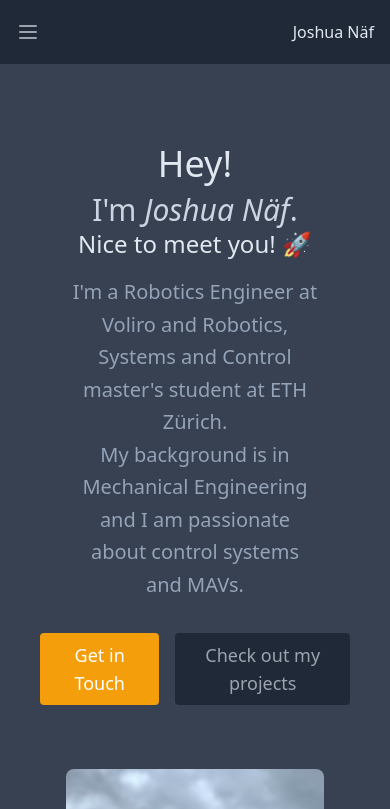
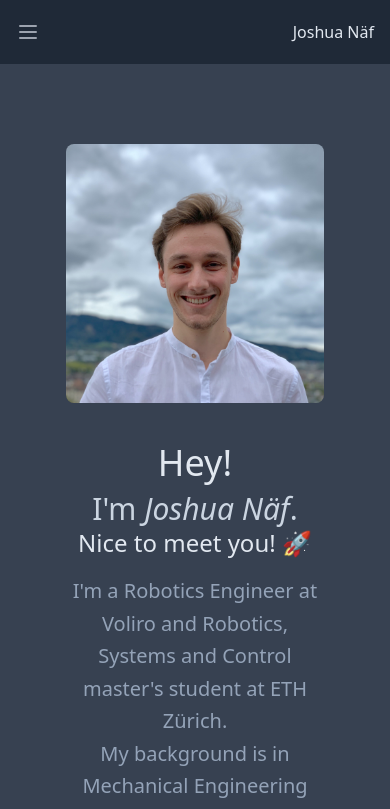
Before and after one commit to naefjo/naefjo.github.io, a React (Create React App) app: page / in a window 390 px wide. Shown: the top 809 px of the page. Built offline with nearby package versions, Linux system fonts and the light colour scheme.

Commit message:
changed order of flex containers in about section for small screens

```diff
--- a/src/components/about.js
+++ b/src/components/about.js
@@ -4,7 +4,7 @@ import pic from '../resources/IMG_7205_cropped.jpg'
 export default function About() {
     return (
         <section id="about" className="bg-gray-700">
-            <div className="container max-w-7xl  mx-auto flex px-10 py-20 md:flex-row flex-col items-center">
+            <div className="container max-w-7xl  mx-auto flex px-10 py-20 md:flex-row flex-col-reverse items-center">
                 <div className="lg:flex-grow md:w-1/2 lg:pr-24 md:pr-16 flex flex-col md:items-end md:text-left mb-16 md:mb-0 items-center text-center">
                     <h1 className="title-font sm:text-5xl text-4xl mb-2 font-medium text-slate-200">
                         Hey!
@@ -32,7 +32,7 @@ export default function About() {
                         </a>
                     </div>
                 </div>
-                <div className="flex justify-center lg:max-w-lg lg:w-full md:w-1/2 w-5/6">
+                <div className="mb-10 md:mb-0 flex justify-center lg:max-w-lg lg:w-full md:w-1/2 w-5/6">
                     <img
                         className="object-contain object-center rounded-lg max-h-96"
                         src={pic}
--- a/src/components/projects.js
+++ b/src/components/projects.js
@@ -26,7 +26,7 @@ function Tabs() {
       {
         title: "Focus Project: Griffin – Aerial Manipulation",
         skills: "C++, Python, ROS, LaTeX",
-        description: "Micro aerial vehicles and their abilities have rapidly evolved in recent years. The ability to interact with their environment, known as aerial manipulation, is a par- ticularly new field of drone research. Most existing solutions of aerial manipulators utilize commercially available multirotors as a base platform, which are then suit- ably modified for manipulation. In contrast, project Griffin aimed to develop a fully integrated aerial manipulator design from scratch. It features a linear delta arm built into the structural part of the flying platform. To achieve omnidirectionality, four tiltable propeller groups were utilized. A key idea of using a linear delta ma- nipulator is the ability of the robot manipulator to compensate positional errors of the platform. During the project, the concept was successfully verified by grasping and releasing an object from above and from the side and demonstrating omnidi- rectional flight. The position of the end-effector was shown to be more accurate compared to a hypothetical fixed end-effector on the platform. The final result is a full proof of concept of an integrated omnidirectional aerial manipulator.",
+        description: "Micro aerial vehicles and their abilities have rapidly evolved in recent years. The ability to interact with their environment, known as aerial manipulation, is a particularly new field of drone research. Most existing solutions of aerial manipulators utilize commercially available multirotors as a base platform, which are then suitably modified for manipulation. In contrast, project Griffin aimed to develop a fully integrated aerial manipulator design from scratch. It features a linear delta arm built into the structural part of the flying platform. To achieve omnidirectionality, four tiltable propeller groups were utilized. A key idea of using a linear delta manipulator is the ability of the robot manipulator to compensate positional errors of the platform. During the project, the concept was successfully verified by grasping and releasing an object from above and from the side and demonstrating omnidirectional flight. The position of the end-effector was shown to be more accurate compared to a hypothetical fixed end-effector on the platform. The final result is a full proof of concept of an integrated omnidirectional aerial manipulator.",
         pdf: griffin_final_report_pdf
       },
       "Bachelor Thesis":
@@ -55,7 +55,7 @@ function Tabs() {
               className={({ selected }) =>
                 classNames(
                   'w-full max-w-[10rem] rounded-lg px-2 py-4 text-sm font-medium leading-5 text-white-700',
-                  'ring-white ring-opacity-60 ring-offset-2 focus:outline-none focus:ring-2',
+                  'ring-offset-2 focus:outline-none focus:ring-0',
                   selected
                     ? 'bg-white shadow ring-offset-amber-500'
                     : 'text-gray-900 hover:bg-zinc-200 hover:text-gray-700'
```
